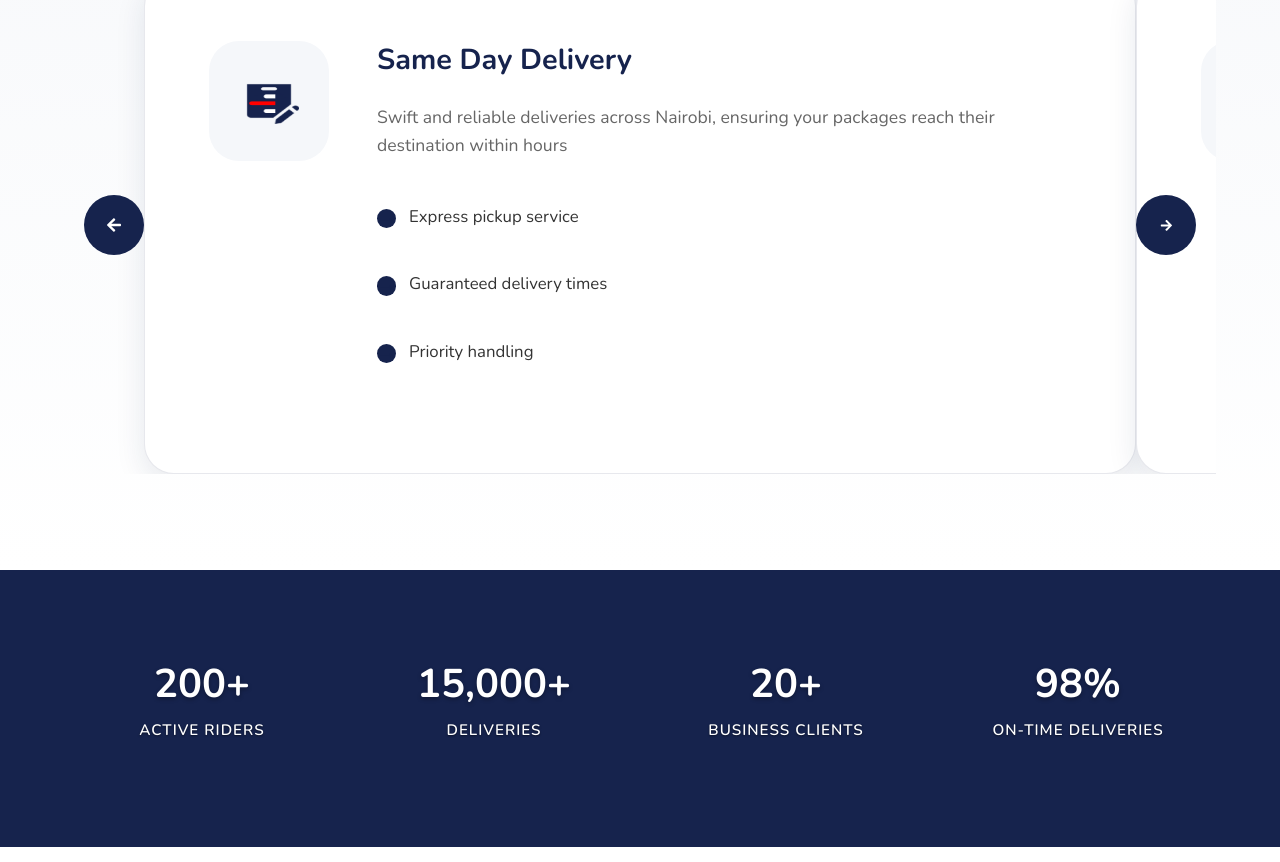
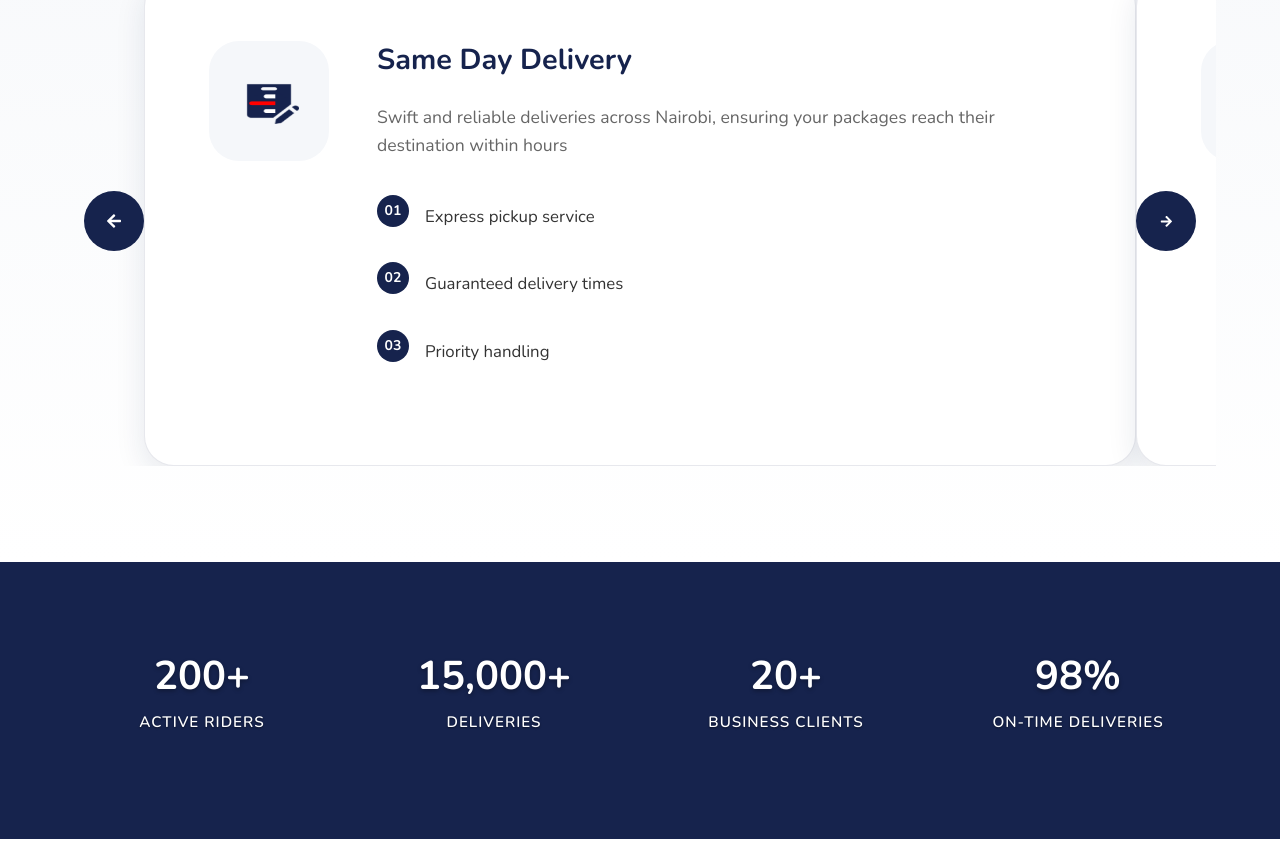
Before and after one commit to XOBODELIVERYLIMITED/XOBODELIVERY.CO.KE, a React (Create React App) app: page /#/ in a window 1280 px wide. Shown: the part 818-1680 px from the top of the page. Built offline with nearby package versions, Linux system fonts and the light colour scheme.

Commit message:
bullet points rdisigned

```diff
--- a/src/components/home/home.css
+++ b/src/components/home/home.css
@@ -525,16 +525,34 @@ a.login-btn:focus {
 
 .feature-list {
   list-style: none;
-  margin-bottom: 2rem;
+  padding: 0;
+  counter-reset: feature-counter;
 }
 
 .feature-list li {
-  margin-bottom: 0.75rem;
-  font-size: 0.95rem;
-  color: var(--text-color);
+  font-size: 0.8rem;
+  padding-left: 2rem;
+  margin-bottom: 0.5rem;
+  position: relative;
+  counter-increment: feature-counter;
+}
+
+.feature-list li::before {
+  content: counter(feature-counter, decimal-leading-zero);
+  position: absolute;
+  left: 0;
+  top: 0;
+  width: 1.125rem;
+  height: 1.125rem;
+  background: var(--primary-color);
+  color: white;
+  border-radius: 50%;
   display: flex;
   align-items: center;
-  gap: 0.75rem;
+  justify-content: center;
+  font-weight: bold;
+  font-size: 0.6rem;
+  line-height: 1;
 }
 
 .check-icon {
@@ -1279,7 +1297,9 @@ a.login-btn:focus {
   }
 
   .feature-list li::before {
-    font-size: 1rem;
+    width: 1.125rem;
+    height: 1.125rem;
+    font-size: 0.6rem;
   }
 
   .nav-button {
@@ -1512,23 +1532,33 @@ a.login-btn:focus {
 .feature-list {
   list-style: none;
   padding: 0;
+  counter-reset: feature-counter;
 }
 
 .feature-list li {
   font-size: 1.05rem;
   color: var(--text-color);
   margin-bottom: 1rem;
-  padding-left: 2rem;
+  padding-left: 3rem;
   position: relative;
+  counter-increment: feature-counter;
 }
 
 .feature-list li::before {
-  content: '→';
-  color: var(--primary-color);
+  content: counter(feature-counter, decimal-leading-zero);
   position: absolute;
   left: 0;
+  top: 0;
+  width: 2rem;
+  height: 2rem;
+  background: var(--primary-color);
+  color: white;
+  border-radius: 50%;
+  display: flex;
+  align-items: center;
+  justify-content: center;
   font-weight: bold;
-  font-size: 1.2rem;
+  font-size: 0.875rem;
   line-height: 1;
 }
 
@@ -1675,9 +1705,9 @@ a.login-btn:focus {
   }
 
   .feature-list li {
-    font-size: 0.95rem;
+    font-size: 0.9rem;
     margin-bottom: 0.75rem;
-    padding-left: 1.5rem;
+    padding-left: 2.25rem;
   }
 }
 
@@ -1906,7 +1936,9 @@ a.login-btn:focus {
   }
 
   .feature-list li::before {
-    font-size: 1.2rem;
+    width: 1.125rem;
+    height: 1.125rem;
+    font-size: 0.6rem;
   }
 
   .nav-button {
--- a/src/components/services/scheduled/scheduled.css
+++ b/src/components/services/scheduled/scheduled.css
@@ -260,6 +260,7 @@
   list-style: none;
   padding: 0;
   margin-top: 2rem;
+  counter-reset: feature-counter;
 }
 
 .features-list li {
@@ -271,11 +272,21 @@
 }
 
 .features-list li::before {
-  content: '✓';
-  color: var(--accent-color);
+  content: counter(feature-counter);
+  counter-increment: feature-counter;
+  background: linear-gradient(135deg, #16234d 0%, #293f78 100%);
+  color: white;
+  width: 24px;
+  height: 24px;
+  border-radius: 50%;
+  display: flex;
+  align-items: center;
+  justify-content: center;
+  font-size: 0.8rem;
+  font-weight: bold;
   position: absolute;
   left: 0;
-  font-weight: bold;
+  top: 2px;
 }
 
 /* CTA Section */
--- a/src/components/ui/Card.css
+++ b/src/components/ui/Card.css
@@ -253,6 +253,7 @@
   list-style: none;
   padding: 0;
   margin: 1rem 0;
+  counter-reset: feature-counter;
 }
 
 .card__feature-list li {
@@ -261,17 +262,27 @@
   padding: 0.5rem 0;
   color: #374151;
   font-size: 0.95rem;
+  padding-left: 3rem;
+  position: relative;
+  counter-increment: feature-counter;
 }
 
 .card__feature-list li::before {
-  content: '→';
+  content: counter(feature-counter, decimal-leading-zero);
+  position: absolute;
+  left: 0;
+  top: 50%;
+  transform: translateY(-50%);
+  width: 2rem;
+  height: 2rem;
+  background: var(--color-primary);
+  color: white;
+  border-radius: 50%;
   display: inline-flex;
   align-items: center;
   justify-content: center;
-  color: var(--color-primary);
-  font-size: 1rem;
+  font-size: 0.75rem;
   font-weight: 700;
-  margin-right: 0.75rem;
   flex-shrink: 0;
 }
 
--- a/src/styles/globals.css
+++ b/src/styles/globals.css
@@ -459,6 +459,7 @@ ol li {
   list-style: none;
   padding: 0;
   margin: var(--space-6) 0;
+  counter-reset: feature-counter;
 }
 
 .feature-list li,
@@ -469,27 +470,28 @@ ol li {
   color: var(--text-secondary);
   line-height: var(--leading-relaxed);
   position: relative;
-  padding-left: 1.5rem;
+  padding-left: 3rem;
+  counter-increment: feature-counter;
 }
 
 .feature-list li::before,
 .features-list li::before {
-  content: '✓';
+  content: counter(feature-counter, decimal-leading-zero);
   display: flex;
   align-items: center;
   justify-content: center;
-  width: 1.2rem;
-  height: 1.2rem;
+  width: 2rem;
+  height: 2rem;
   border-radius: 50%;
   background: var(--color-primary);
   color: var(--color-white);
-  font-size: 0.7rem;
+  font-size: 0.75rem;
   font-weight: var(--font-weight-bold);
-  margin-right: var(--space-3);
   flex-shrink: 0;
   margin-top: var(--space-1);
   position: absolute;
   left: 0;
+  top: var(--space-3);
 }
 
 /* Star Rating */
```
